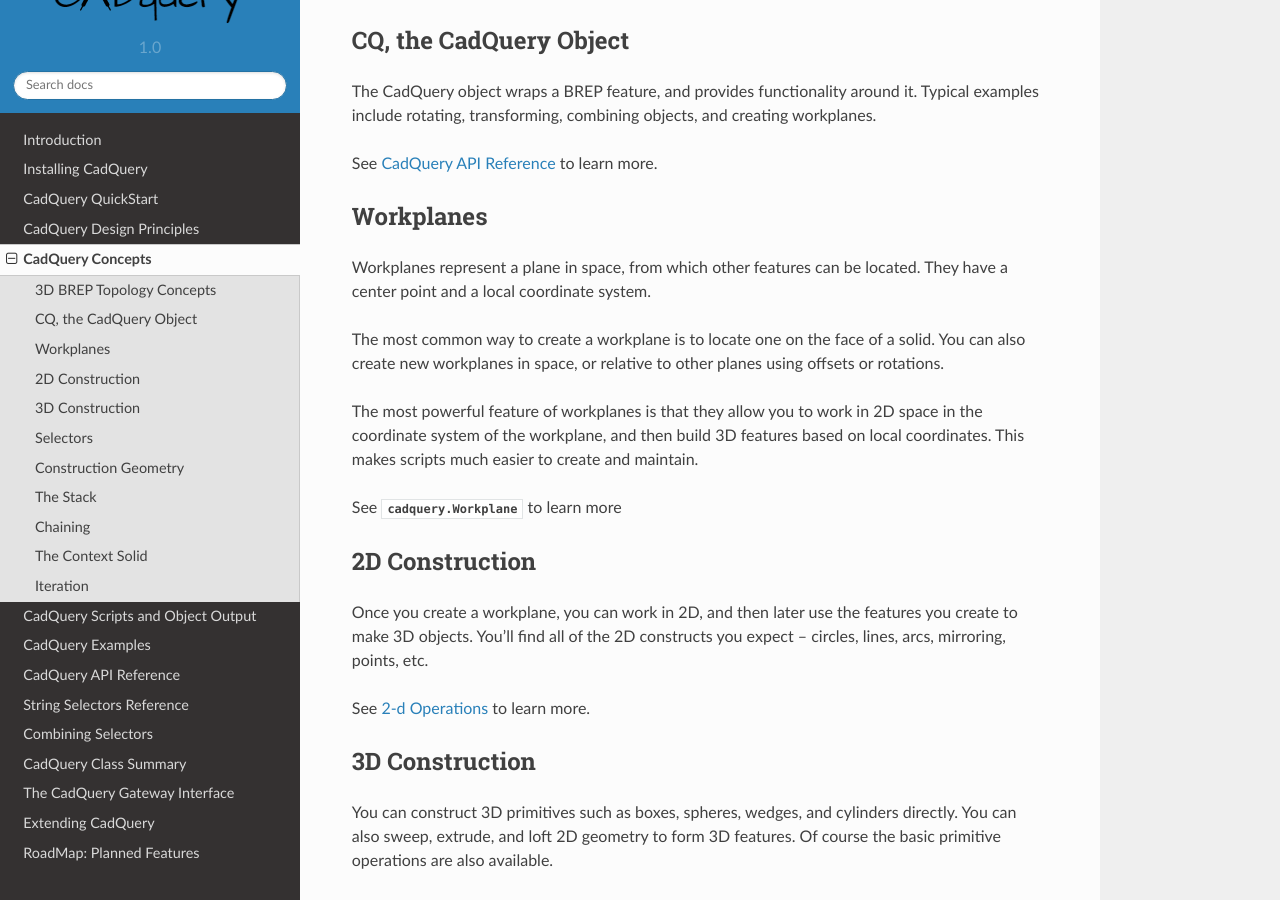
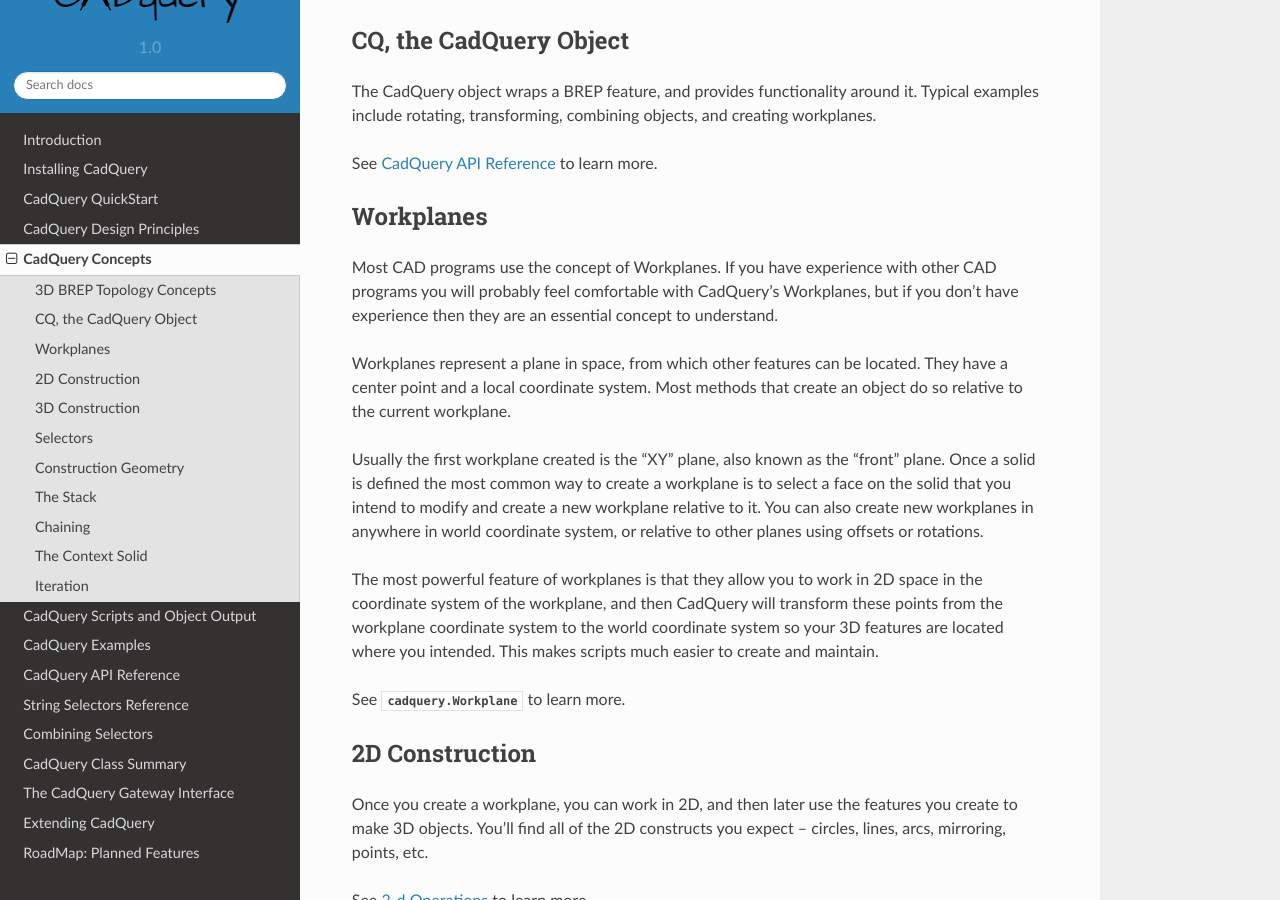
Before and after one commit to CadQuery/cadquery, a Sphinx documentation site: the page built from doc/primer.rst, in a window 1280 px wide and 900 px high, scrolled down 696 px. Built offline with Sphinx 7.4.7 and the Read the Docs theme 2.0.0, drawn with Linux system fonts in a browser that asks for light colours.

Commit message:
more introduction to Workplanes in the docs

```diff
--- a/doc/primer.rst
+++ b/doc/primer.rst
@@ -39,16 +39,23 @@
 Workplanes
 ---------------------------
 
+Most CAD programs use the concept of Workplanes. If you have experience with other CAD programs you will probably
+feel comfortable with CadQuery's Workplanes, but if you don't have experience then they are an essential concept to
+understand.
+
 Workplanes represent a plane in space, from which other features can be located. They have a center point and a local
-coordinate system.
+coordinate system. Most methods that create an object do so relative to the current workplane.
 
-The most common way to create a workplane is to locate one on the face of a solid.  You can also create new workplanes
-in space, or relative to other planes using offsets or rotations.
+Usually the first workplane created is the "XY" plane, also known as the "front" plane. Once a solid is defined the most
+common way to create a workplane is to select a face on the solid that you intend to modify and create a new workplane
+relative to it. You can also create new workplanes in anywhere in world coordinate system, or relative to other planes
+using offsets or rotations.
 
 The most powerful feature of workplanes is that they allow you to work in 2D space in the coordinate system of the
-workplane, and then build 3D features based on local coordinates.  This makes scripts much easier to create and maintain.
+workplane, and then CadQuery will transform these points from the workplane coordinate system to the world coordinate
+system so your 3D features are located where you intended. This makes scripts much easier to create and maintain.
 
-See :py:class:`cadquery.Workplane` to learn more
+See :py:class:`cadquery.Workplane` to learn more.
 
 
 2D Construction
```
